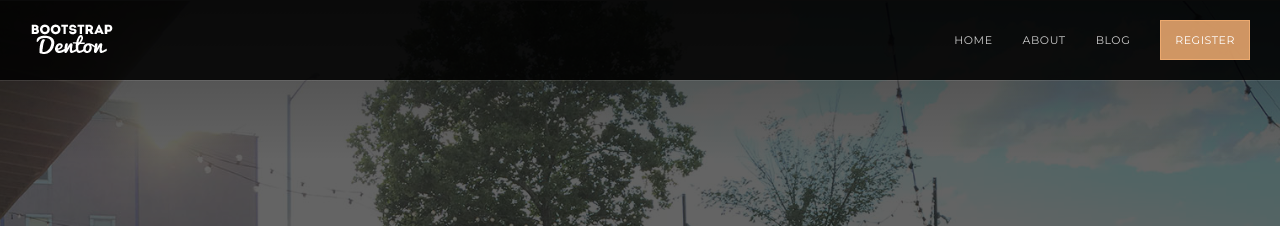
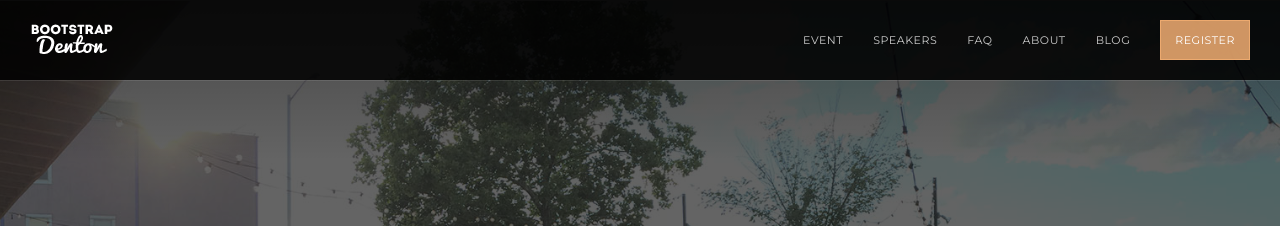
Before and after one commit to techmilldenton/bootstrapdenton-2017, a Jekyll site: the page built from index.html, in a window 1280 px wide. Shown: the top 226 px of the page. Built offline with Jekyll 4.4.1, drawn with Linux system fonts in a browser that asks for light colours; nearby versions of some CDN libraries; some of the changed text lies outside the part shown.

Commit message:
Theming updates, added images, updated FAQ

```diff
--- a/_includes/head.html
+++ b/_includes/head.html
@@ -13,7 +13,7 @@
 		<meta property="og:title" content="{% if page.title %}{{ page.title }} | {{ site.title }}{% else %}{{ site.title }}{% endif %}">
 
     <meta name="author" content="Bootstrap Denton">
-    <meta property="og:url" content="{{ site.url }}{{ page.url }}">
+    <meta property="og:url" content="{{ page.url | replace:'index.html','' | prepend: site.baseurl | prepend: site.url }}">
   	<meta property="og:image" content="http://www.bootstrapdenton.com/images/bd-og-1.png">
   	<meta property="twitter:creator" content="{{ site.twitter_username }}">
   	<meta property="twitter:site" content="{{ site.twitter_username }}">
--- a/_includes/header.html
+++ b/_includes/header.html
@@ -25,12 +25,10 @@
       <ul id="header-nav" class="nav navbar-nav">
 
         <li><a href="#hero" class="hidden">Top</a></li>
-        {% if page.layout == 'default' %}
-          <li><a href="#about">About</a></li>
-          <li><a href="#benefits">Benefits</a></li>
-          <li><a href="#how-it-works">How it Works</a></li>
-          <li><a href="#team">The Team</a></li>
-          <li><a href="#pricing">Pricing</a></li>
+        {% if page.layout == 'index' %}
+          <li><a href="#event">Event</a></li>
+          <li><a href="#speakers">Speakers</a></li>
+          <li><a href="#faq">FAQ</a></li>
         {% else %}
           <li><a href="{{ site.baseurl }}/" class="">Home</a></li>
         {% endif %}
--- a/_sass/_color.scss
+++ b/_sass/_color.scss
@@ -207,7 +207,7 @@
 	background-color: $color;
 }
 /* FAQ */
-.faq-item-icon {
+.faq-item-icon, .faq-item-icon-inline {
 	color: $color;
 }
 /* TEAM */
--- a/_sass/_style.scss
+++ b/_sass/_style.scss
@@ -2243,8 +2243,19 @@
   text-align: center;
 }
 
-.section-accent .faq-item-icon {
-  color: #222;
+.faq-item-icon-inline {
+  display: inline-block;
+  width: 32px;
+  margin-right: 15px;
+  font-size: 32px;
+  line-height: 1;
+  text-align: center;
+}
+
+.section-accent {
+  .faq-item-icon, .faq-item-icon-inline {
+    color: $color;
+  }
 }
 
 .faq-item-heading {
--- a/index.html
+++ b/index.html
@@ -92,7 +92,7 @@
 
 <!-- DESCRIPTION
 ================================= -->
-<section id="about" class="about-section section">
+<section id="event" class="about-section section">
 
   <div class="container">
 
@@ -164,7 +164,7 @@
 
 <!-- TEAM
 ================================= -->
-<section id="team" class="team-section section">
+<section id="speakers" class="team-section section">
 
   <div class="container-fluid">
 
@@ -172,10 +172,10 @@
 
     <div class="team-row row">
 
-      <!-- TEAM MEMBER 1 -->
+      <!-- SPEAKER 1 -->
       <div class="col-sm-6 col-md-4 col-lg-2" data-animation="fadeIn">
         <div class="team-member">
-          <img class="team-member-picture" src="images/speakers/techmill.png" alt="">
+          <img class="team-member-picture" src="images/speakers/techmill.png" srcset="/images/speakers/techmill@2x.png 2x" alt="TechMill">
           <div class="team-member-text">
             <h4 class="team-member-name">Dave Sims</h4>
             <div class="team-member-position">President, TechMill</div>
@@ -184,10 +184,10 @@
         </div>
       </div>
 
-      <!-- TEAM MEMBER 2 -->
+      <!-- SPEAKER 2 -->
       <div class="col-sm-6 col-md-4 col-lg-2" data-animation="fadeIn">
         <div class="team-member even">
-          <img class="team-member-picture" src="images/contents/team-member-2.jpg" alt="">
+          <img class="team-member-picture" src="/images/speakers/codenton.png" srcset="/images/speakers/codenton@2x.png 2x" alt="CoDenton">
           <div class="team-member-text">
             <h4 class="team-member-name">Representative</h4>
             <div class="team-member-position">The Railyard / Connect Denton</div>
@@ -198,12 +198,12 @@
 
       <div class="hidden-md hidden-lg clear"></div>
 
-      <!-- TEAM MEMBER 3 -->
+      <!-- SPEAKER 3 -->
       <div class="col-sm-6 col-md-4 col-lg-2" data-animation="fadeIn">
         <div class="team-member">
-          <img class="team-member-picture" src="images/contents/team-member-3.jpg" alt="">
+          <img class="team-member-picture" src="images/speakers/opendenton.png" srcset="/images/speakers/opendenton@2x.png 2x" alt="Open Denton">
           <div class="team-member-text">
-            <h4 class="team-member-name">Representative</h4>
+            <h4 class="team-member-name">Kevin Roden</h4>
             <div class="team-member-position">Open Denton / Bloomberg Project</div>
             <p class="team-member-description">Open Data Community Initiative in the City of Denton.</p>
           </div>
@@ -212,12 +212,12 @@
 
       <div class="hidden-sm hidden-lg clear"></div>
 
-      <!-- TEAM MEMBER 4 -->
+      <!-- SPEAKER 4 -->
       <div class="col-sm-6 col-md-4 col-lg-2" data-animation="fadeIn">
         <div class="team-member even">
-          <img class="team-member-picture" src="images/contents/team-member-4.jpg" alt="Startup UNT">
+          <img class="team-member-picture" src="images/speakers/startupunt.png" srcset="/images/speakers/startupunt@2x.png 2x" alt="Startup UNT">
           <div class="team-member-text">
-            <h4 class="team-member-name">Representative</h4>
+            <h4 class="team-member-name">Isaac Serrata</h4>
             <div class="team-member-position">Startup UNT</div>
             <p class="team-member-description">A UNT organization focused on increasing diversity in entrepreneurial endeavors and innovation through social connectivity and collaboration.</p>
           </div>
@@ -226,25 +226,25 @@
 
       <div class="hidden-md hidden-lg clear"></div>
 
-      <!-- TEAM MEMBER 5 -->
+      <!-- SPEAKER 5 -->
       <div class="col-sm-6 col-md-4 col-lg-2" data-animation="fadeIn">
         <div class="team-member">
-          <img class="team-member-picture" src="images/speakers/dmc@2x.png" alt="Denton Maker Collective">
+          <img class="team-member-picture" src="images/speakers/dmc.png" srcset="/images/speakers/dmc@2x.png 2x" alt="Denton Maker Collective">
           <div class="team-member-text">
-            <h4 class="team-member-name">Representative</h4>
+            <h4 class="team-member-name">Bryan Levings</h4>
             <div class="team-member-position">Denton Maker Collective</div>
             <p class="team-member-description">Member based creative community workshop that provides access to tools, and work space to facilitate all types of art, craft and design.</p>
           </div>
         </div>
       </div>
 
-      <!-- TEAM MEMBER 6 -->
+      <!-- SPEAKER 6 -->
       <div class="col-sm-6 col-md-4 col-lg-2" data-animation="fadeIn">
         <div class="team-member even">
-          <img class="team-member-picture" src="images/speakers/hubspoke.png" alt="">
+          <img class="team-member-picture" src="images/speakers/hubspoke.png" srcset="/images/speakers/hubspoke@2x.png 2x" alt="Hub &amp; Spoke">
           <div class="team-member-text">
             <h4 class="team-member-name">Jillian Jordan</h4>
-            <div class="team-member-position">Hub & Spoke</div>
+            <div class="team-member-position">Hub &amp; Spoke</div>
             <p class="team-member-description">Entrepreneurs for good.</p>
           </div>
         </div>
@@ -357,34 +357,55 @@
 
     <h2 class="section-heading text-center">What to expect</h2>
 
-    <div class="faq-row row">
+    <div class="faq-row row text-center">
 
       <div class="col-md-6">
         <div class="faq-item">
-          <span class="faq-item-icon fa fa-question-circle"></span>
-          <h4 class="faq-item-heading">Experienced speakers</h4>
+          <h4 class="faq-item-heading uppercase">
+            <span class="faq-item-icon-inline fa fa-users"></span> Experienced speakers
+            </h4>
           <div class="faq-item-text">Get a feel for the Tech community of North Texas.</div>
         </div>
       </div>
 
       <div class="col-md-6">
         <div class="faq-item">
-          <span class="faq-item-icon fa fa-question-circle"></span>
-          <h4 class="faq-item-heading">Eating</h4>
-          <div class="faq-item-text">Food trucks, lots and lots of food trucks.</div>
+          <h4 class="faq-item-heading uppercase">
+            <span class="faq-item-icon-inline fa fa-cutlery"></span> Food (Truck)
+          </h4>
+          <div class="faq-item-text">Harvest House just opened a brand new food truck we can test out!</div>
         </div>
       </div>
 
       <div class="col-md-6">
         <div class="faq-item">
-          <span class="faq-item-icon fa fa-camera" data-toggle="modal" data-target="#myModal"></span>
-          <h4 class="faq-item-heading">Live screen printing</h4>
-          <div class="faq-item-text">Bring a shirt, get it printed, rep the community.</div>
+          <h4 class="faq-item-heading uppercase">
+            <span class="faq-item-icon-inline fa fa-beer"></span> Free Drinks
+            </h4>
+          <div class="faq-item-text">The first drink is on us! Sponsored by TruCrowd and DrawAttention.</div>
         </div>
       </div>
 
+      <div class="col-md-6">
+        <div class="faq-item">
+          <h4 class="faq-item-heading uppercase">
+            <span class="faq-item-icon-inline fa fa-comments"></span> Shops and Freelancers
+          </h4>
+          <div class="faq-item-text">Mingle and talk with the local creatives and agencies in our city.</div>
+        </div>
+      </div>
+
+
+      <!-- <div class="col-md-6">
+        <div class="faq-item">
+          <span class="faq-item-icon-inline fa fa-camera" data-toggle="modal" data-target="#myModal"></span>
+          <h4 class="faq-item-heading uppercase">Live screen printing</h4>
+          <div class="faq-item-text">Pan Ector will be out and printing Bootstrap Denton shirts.</div>
+        </div>
+      </div> -->
+
       <!-- Modal -->
-      <div class="modal fade" id="myModal" tabindex="-1" role="dialog" aria-labelledby="myModalLabel">
+      <!-- <div class="modal fade" id="myModal" tabindex="-1" role="dialog" aria-labelledby="myModalLabel">
         <div class="modal-dialog" role="document">
           <div class="modal-content">
             <img src="images/pan-ector-by-jewel.jpg" alt="Pan Ector print shirts at our event last year">
@@ -394,27 +415,11 @@
 
       <div class="col-md-6">
         <div class="faq-item">
-          <span class="faq-item-icon fa fa-question-circle"></span>
-          <h4 class="faq-item-heading">Drinking</h4>
-          <div class="faq-item-text">The first beer is on us!</div>
-        </div>
-      </div>
-
-      <div class="col-md-6">
-        <div class="faq-item">
-          <span class="faq-item-icon fa fa-question-circle"></span>
-          <h4 class="faq-item-heading">Live streaming</h4>
+          <span class="faq-item-icon-inline fa fa-question-circle"></span>
+          <h4 class="faq-item-heading uppercase">Live streaming</h4>
           <div class="faq-item-text">Be on internet television or participate remotely.</div>
         </div>
-      </div>
-
-      <div class="col-md-6">
-        <div class="faq-item">
-          <span class="faq-item-icon fa fa-question-circle"></span>
-          <h4 class="faq-item-heading">Shops and freelancers</h4>
-          <div class="faq-item-text">Many local agencies will be present, meet them in a relaxed and open environment.</div>
-        </div>
-      </div>
+      </div> -->
 
     </div>
 
```
Also changed, not shown: images/speakers/dmc.png (added), images/speakers/dmc@2x.png, images/speakers/opendenton.png (added), images/speakers/opendenton@2x.png (added), images/speakers/startupunt.png (added), images/speakers/startupunt@2x.png (added), 1 other file.
